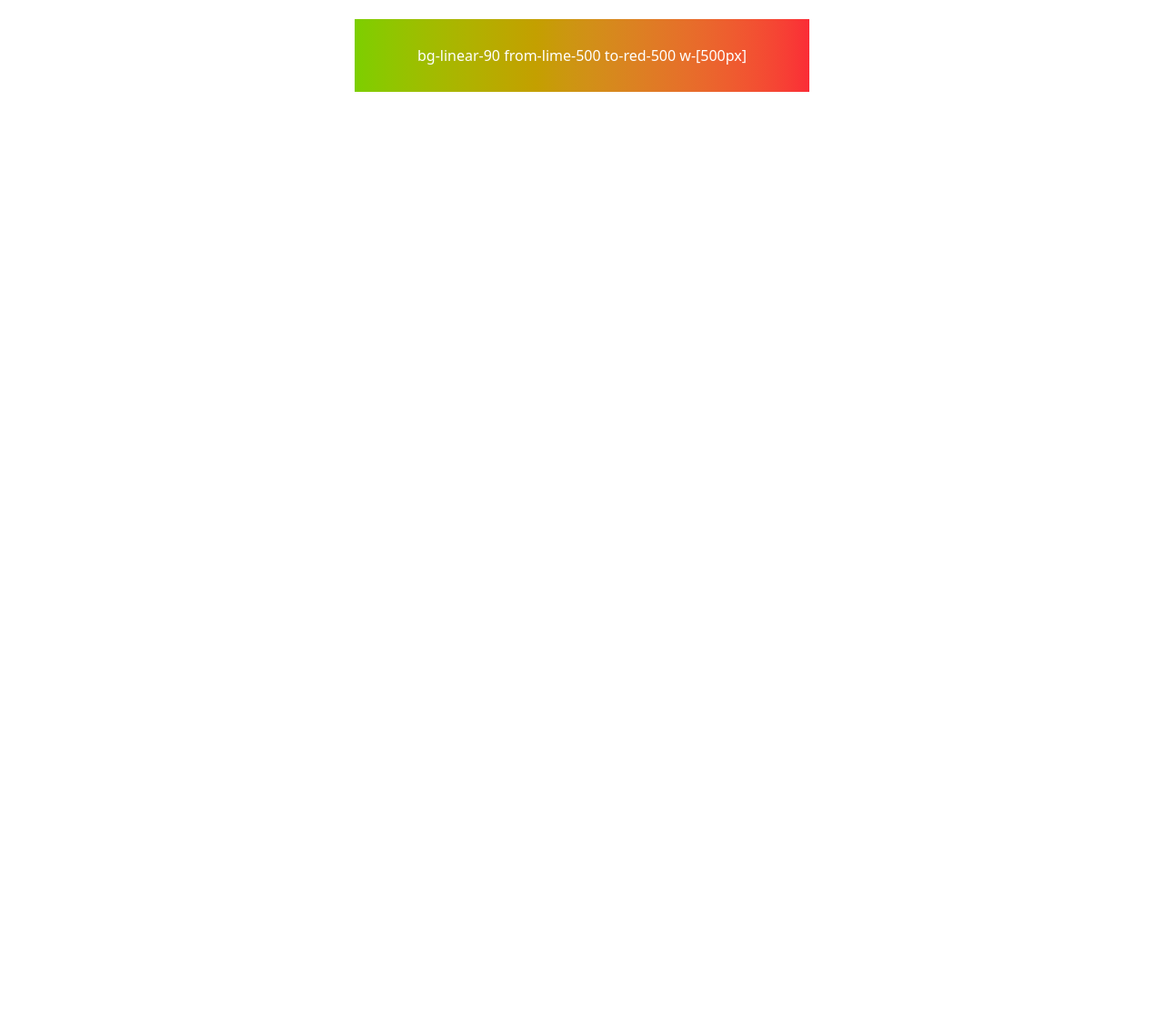
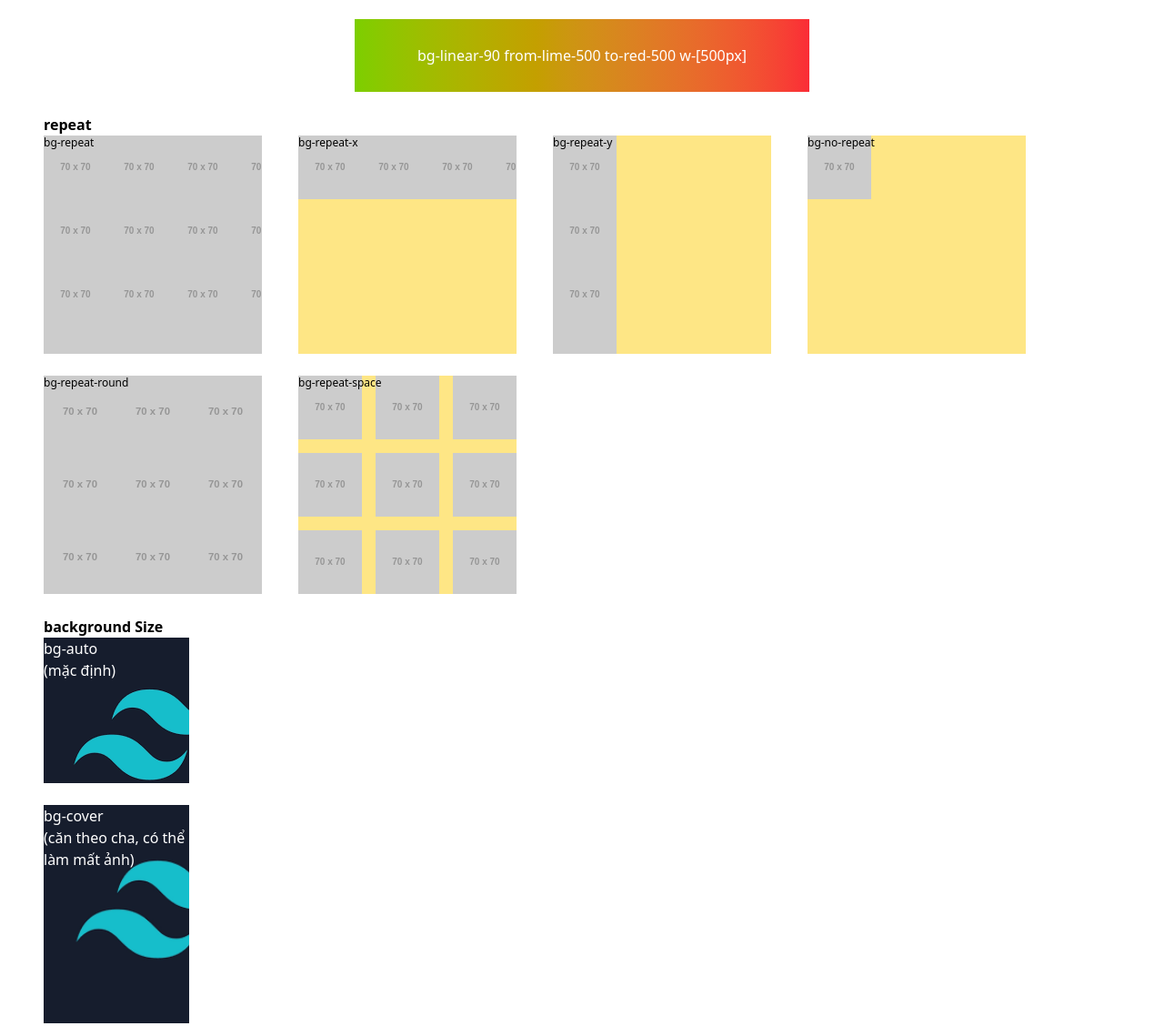
Before and after one commit to BaoVStorm/Tailwind-CSS, a website: page 02_GaLapTrinh/index.html in a window 1280 px wide. Shown: the part 9483-10611 px from the top of the page at 91% size. Before the commit the page ends 9744 px from the top, so only its background shows below. Drawn offline with Linux system fonts and the light colour scheme; placeholder pictures from the web are drawn by us; a web font is replaced by a local one.

Commit message:
background size

```diff
--- a/02_GaLapTrinh/index.html
+++ b/02_GaLapTrinh/index.html
@@ -412,6 +412,32 @@
         <div class="bg-gradient-to-bl from-purple-400 to-pink-400    w-[500px] h-20 m-auto flex justify-center items-center text-white">bg-gradient-to-bl from-purple-400 to-pink-400</div>
         <br>
         <div class="bg-linear-90 from-lime-500 to-red-500    w-[500px] h-20 m-auto flex justify-center items-center text-white">bg-linear-90 from-lime-500 to-red-500 w-[500px]</div>
+        <br>
+
+        <strong>repeat</strong>
+        <div class="flex gap-10">
+            <div class="bg-[url('https://placehold.co/70x70')] size-60 bg-repeat bg-amber-200 text-xs">bg-repeat</div>
+            <div class="bg-[url('https://placehold.co/70x70')] size-60 bg-repeat-x bg-amber-200 text-xs">bg-repeat-x</div>
+            <div class="bg-[url('https://placehold.co/70x70')] size-60 bg-repeat-y bg-amber-200 text-xs">bg-repeat-y</div>
+            <div class="bg-[url('https://placehold.co/70x70')] size-60 bg-no-repeat bg-amber-200 text-xs">bg-no-repeat</div>
+        </div>
+        <br>
+        <div class="flex gap-10">
+            <div class="bg-[url('https://placehold.co/70x70')] size-60 bg-repeat-round bg-amber-200 text-xs">bg-repeat-round</div>
+            <div class="bg-[url('https://placehold.co/70x70')] size-60 bg-repeat-space bg-amber-200 text-xs">bg-repeat-space</div>
+        </div>
+        <br>
+
+        <strong>background Size</strong>
+        <br>
+        <div class="bg-[url(/public/img/images.png)] size-40 bg-no-repeat text-white">bg-auto <br> (mặc định)</div>
+        <br>
+        <div class="bg-[url(/public/img/images.png)] h-60 w-40 bg-cover text-white">bg-cover <br> (căn theo cha, có thể làm mất ảnh)</div>
+        <br>
+        <div class="bg-[url(/public/img/images.png)] h-60 w-40 bg-contain bg-no-repeat bg-red-200 text-white">bg-contain <br> (căn theo cha, ko làm mất ảnh)</div>
+        <br>
+        <div class="bg-[url(/public/img/images.png)] size-60 bg-size-[60%_80%] bg-no-repeat bg-red-200 text-white">bg-size-[60%_80%]</div>
+
 
 
 
```
Also changed, not shown: 02_GaLapTrinh/src/output.css.
